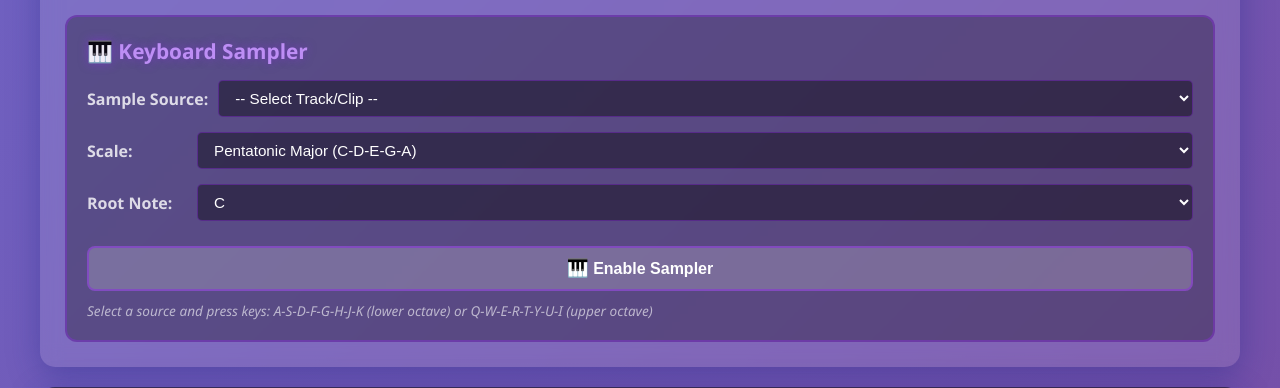
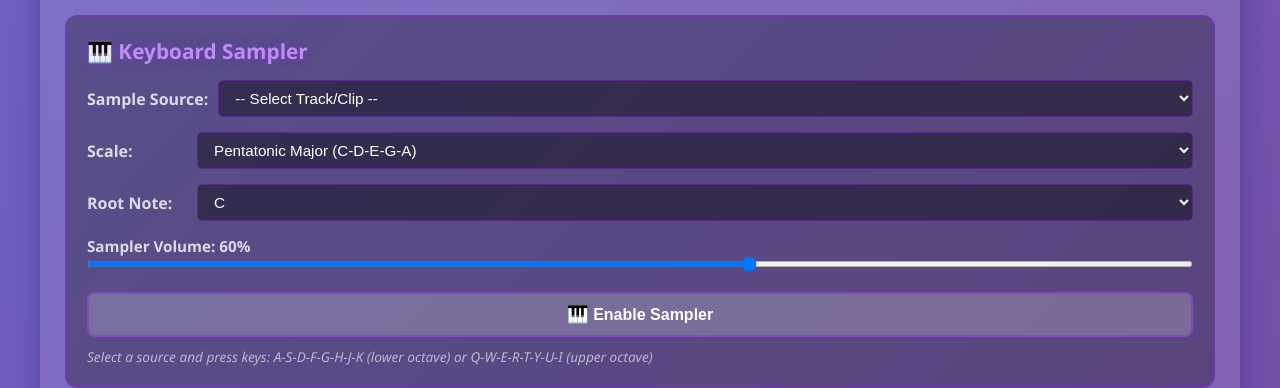
Before and after one commit to liorshahverdi/browser_jockey, a Python web app: template app/templates/index.html in a window 1280 px wide. Shown: the part 3071-3459 px from the top of the page. Run offline with Jinja, Linux system fonts and the light colour scheme; the template is opened without the code that fills it, so the values that code supplies are empty; some libraries are stand-ins or nearby versions.

Commit message:
Add volume fader control for keyboard sampler
- Added volume slider to sampler UI (0-100%, default 60%)
- Styled volume control with purple theme matching sampler
- Implemented real-time volume adjustment for sampler playback
- Volume control prevents sampler from getting too loud relative to tracks

```diff
--- a/app/static/css/style.css
+++ b/app/static/css/style.css
@@ -1263,6 +1263,61 @@ h1 {
     color: white;
 }
 
+.sampler-volume-control {
+    display: flex;
+    flex-direction: column;
+    gap: 5px;
+}
+
+.sampler-volume-control label {
+    font-weight: 600;
+    color: rgba(255, 255, 255, 0.8);
+    font-size: 0.95em;
+}
+
+.sampler-volume-slider {
+    width: 100%;
+    height: 6px;
+    background: rgba(138, 43, 226, 0.2);
+    border-radius: 3px;
+    outline: none;
+    transition: all 0.3s ease;
+}
+
+.sampler-volume-slider::-webkit-slider-thumb {
+    -webkit-appearance: none;
+    appearance: none;
+    width: 18px;
+    height: 18px;
+    background: rgba(138, 43, 226, 0.8);
+    border: 2px solid rgba(200, 150, 255, 0.9);
+    border-radius: 50%;
+    cursor: pointer;
+    transition: all 0.2s ease;
+}
+
+.sampler-volume-slider::-webkit-slider-thumb:hover {
+    background: rgba(138, 43, 226, 1);
+    box-shadow: 0 0 10px rgba(138, 43, 226, 0.6);
+    transform: scale(1.2);
+}
+
+.sampler-volume-slider::-moz-range-thumb {
+    width: 18px;
+    height: 18px;
+    background: rgba(138, 43, 226, 0.8);
+    border: 2px solid rgba(200, 150, 255, 0.9);
+    border-radius: 50%;
+    cursor: pointer;
+    transition: all 0.2s ease;
+}
+
+.sampler-volume-slider::-moz-range-thumb:hover {
+    background: rgba(138, 43, 226, 1);
+    box-shadow: 0 0 10px rgba(138, 43, 226, 0.6);
+    transform: scale(1.2);
+}
+
 .sampler-info {
     display: flex;
     flex-direction: column;
--- a/app/templates/index.html
+++ b/app/templates/index.html
@@ -405,6 +405,10 @@
                             <option value="B">B</option>
                         </select>
                     </div>
+                    <div class="sampler-volume-control">
+                        <label>Sampler Volume: <span id="samplerVolumeValue">60%</span></label>
+                        <input type="range" id="samplerVolumeSlider" min="0" max="100" step="1" value="60" class="sampler-volume-slider">
+                    </div>
                     <div class="sampler-info">
                         <button id="enableSamplerBtn" class="control-btn sampler-btn" disabled>
                             <span class="sampler-icon">🎹</span> Enable Sampler
```
Also changed, not shown: app/static/js/visualizer-dual.js.
